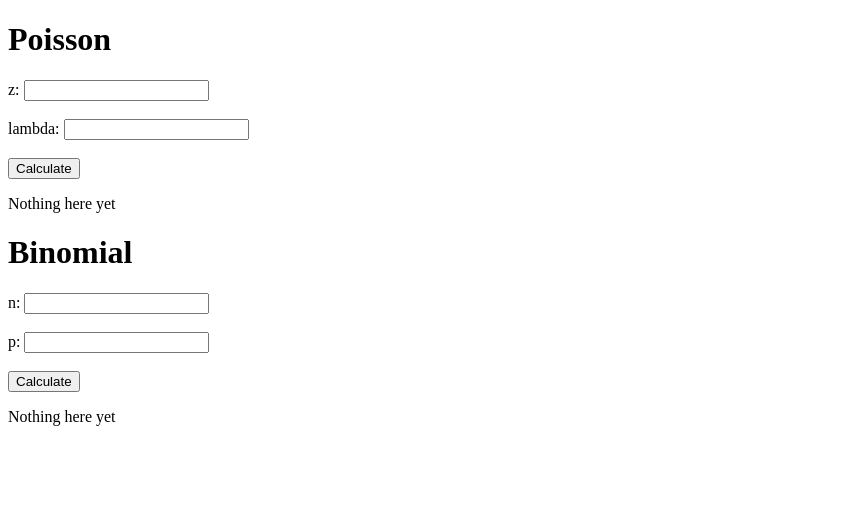
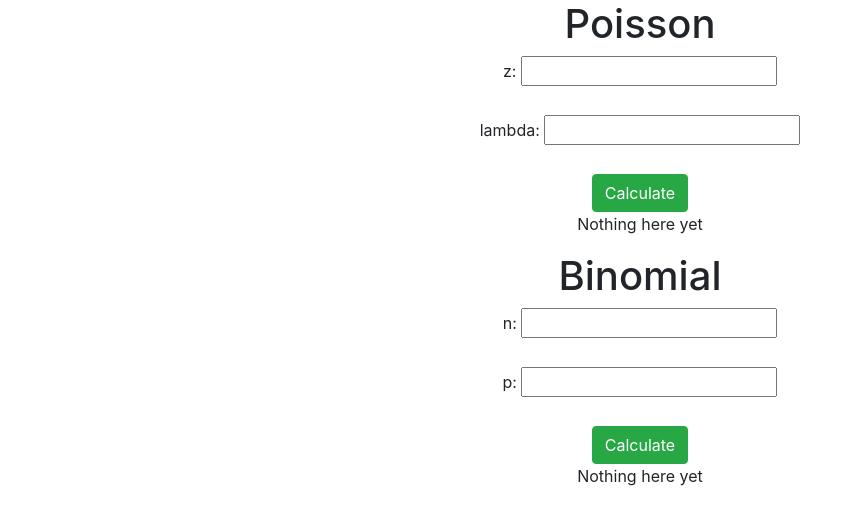
Before and after one commit to Aults/prob-distribution-calculator, a plain HTML site: page index.html in a window 1280 px wide. Shown: the whole page, without its empty margins (0-855 px from the left). Drawn offline with nearby package versions, Linux system fonts and the light colour scheme.

Commit message:
aesthetics

```diff
--- a/index.html
+++ b/index.html
@@ -7,15 +7,22 @@
   <title>Probability Distribution Calculator</title>
   <meta name="description" content="Aults">
   <meta name="Aults" content="Aults">
+  <link rel="stylesheet" href="https://stackpath.bootstrapcdn.com/bootstrap/4.5.2/css/bootstrap.min.css" integrity="sha384-JcKb8q3iqJ61gNV9KGb8thSsNjpSL0n8PARn9HuZOnIxN0hoP+VmmDGMN5t9UJ0Z" crossorigin="anonymous">
+  <style>
+    .center {
+      text-align: center;
+    }
+    </style>
 </head>
 
 <body>
+  <div class = "center">
     <h1>Poisson</h1>
     <label for="fz1">z: </label>
     <input type="text" id="fz1" name="fz"><br><br>
     <label for="lambda">lambda: </label>
     <input type="text" id="lambda" name="lambda"><br><br>
-    <button onclick="poisson()">Calculate</button>
+    <button class="btn btn-success" onclick="poisson()">Calculate</button>
     <p id="para">Nothing here yet</p>
 
     <h1>Binomial</h1>
@@ -23,8 +30,9 @@
     <input type="text" id="fn2" name="fn2"><br><br>
     <label for="fp2">p: </label>
     <input type="text" id="fp2" name="fp2"><br><br>
-    <button onclick="binomial()">Calculate</button>
+    <button class="btn btn-success" onclick="binomial()">Calculate</button>
     <p id="para1">Nothing here yet</p>
+  </div>
 
     <script src="js/scripts.js"></script>
 </body>
```
